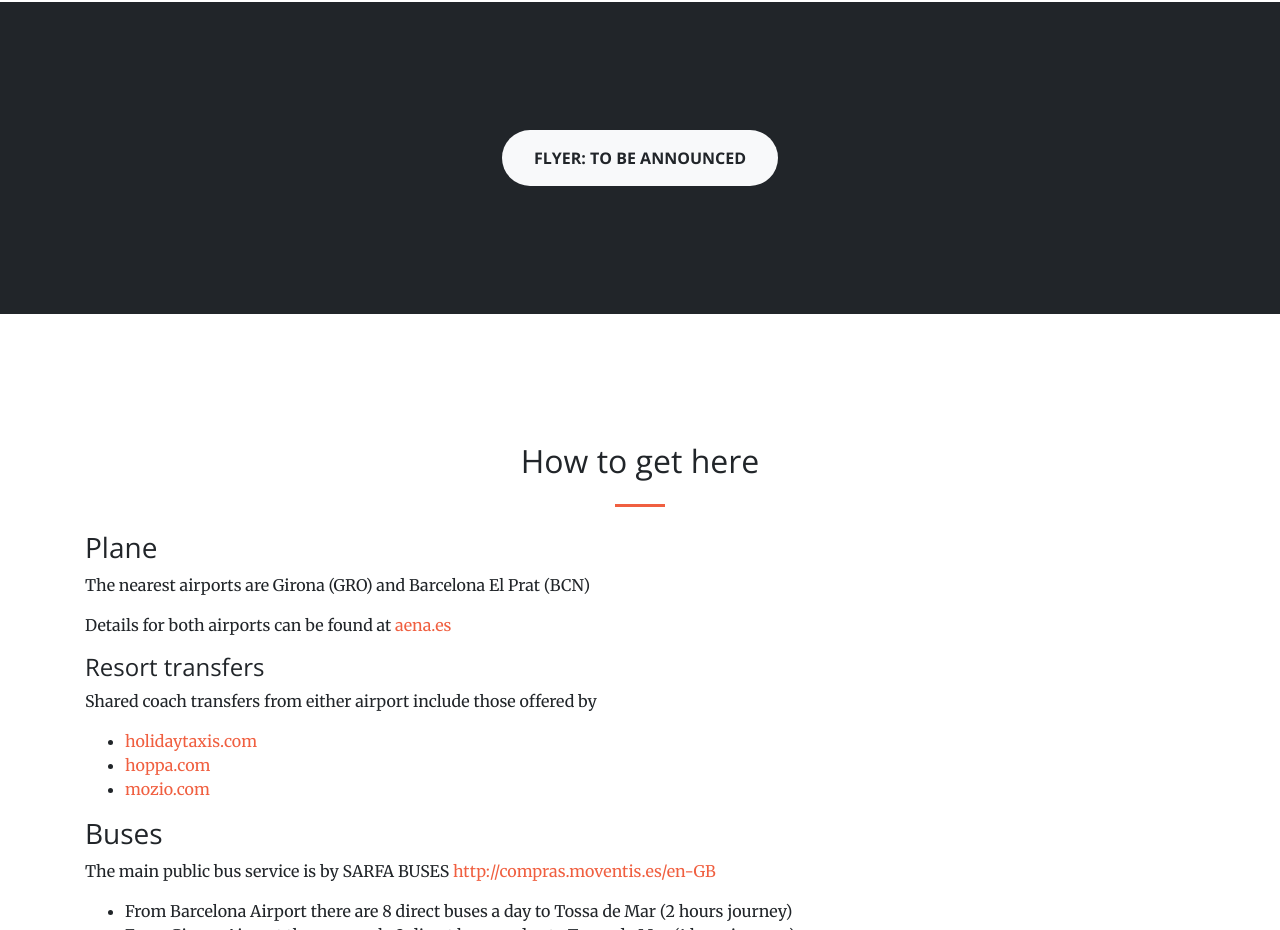
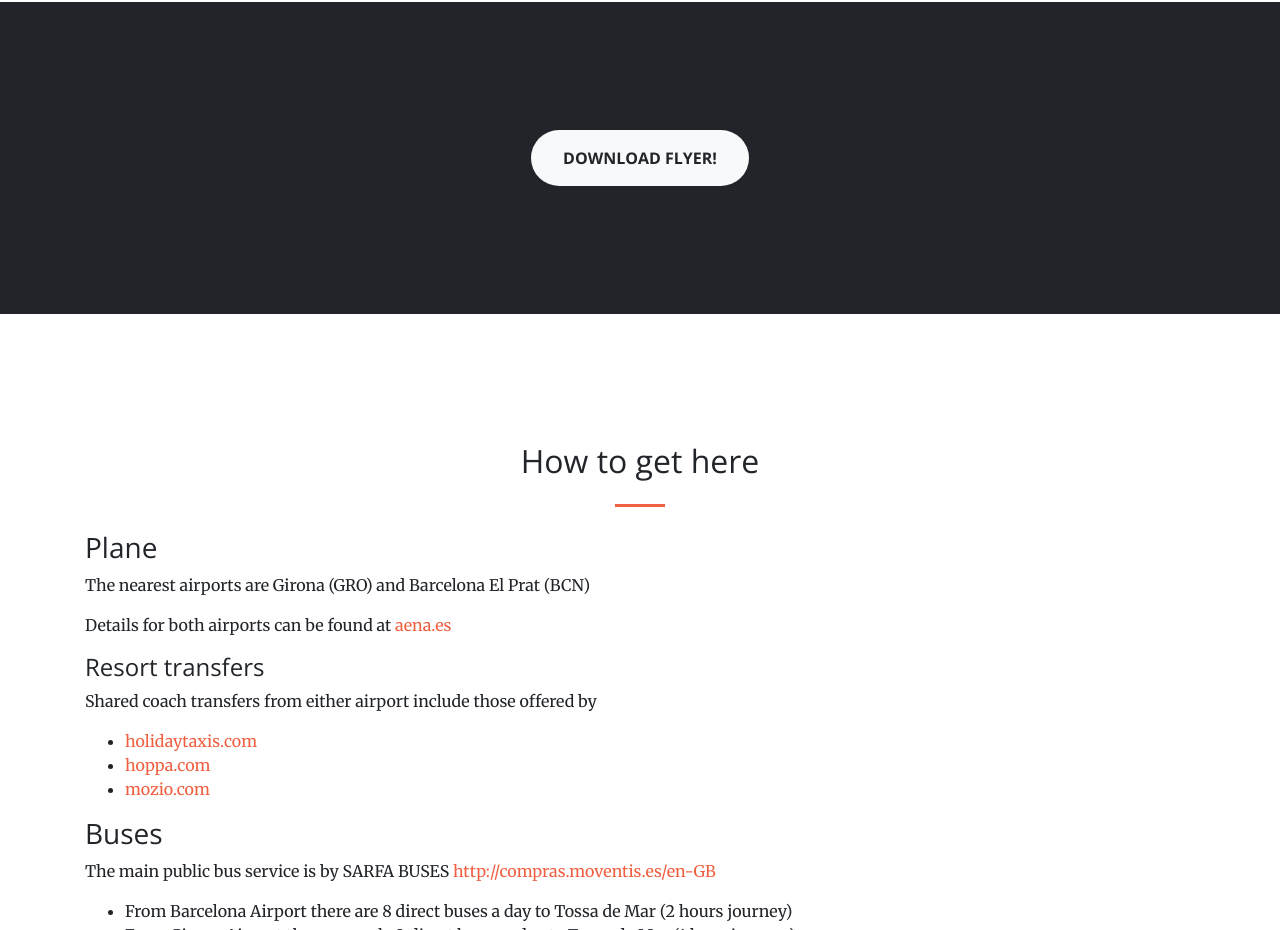
Before and after one commit to tintinnabulate/costabrava-webapp, a plain HTML site: page index.html in a window 1280 px wide. Shown: the part 3220-4150 px from the top of the page. Drawn offline with nearby package versions, Linux system fonts and the light colour scheme.

Commit message:
Add flyer

```diff
--- a/index.html
+++ b/index.html
@@ -224,7 +224,7 @@
   <section class="bg-dark text-white" id="flyer">
     <div class="container text-center">
 
-      <a class="btn btn-light btn-xl sr-button" href="">Flyer: To be announced</a>
+      <a class="btn btn-light btn-xl sr-button" href="static/pdf/tossa_2024_flyer.pdf">Download Flyer!</a>
     </div>
   </section>
 
```
